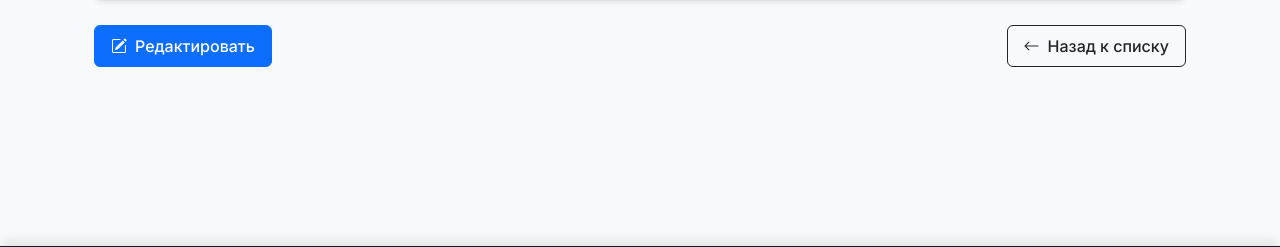
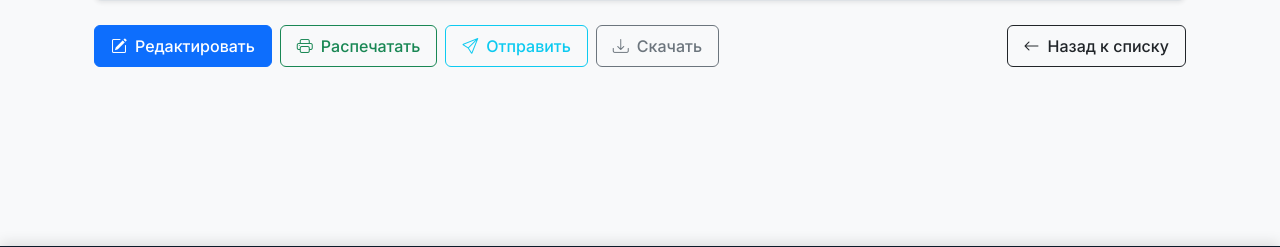
Before and after one commit to GenyaElamkov/HRResumeBank, a Django app: template core/templates/resumes/card_detail.html in a window 1280 px wide. Shown: the part 460-707 px from the top of the page. Run offline with Django 5.2, Linux system fonts and the light colour scheme; the template is opened without the code that fills it: most values are stand-ins (such as "Sample title", 1, 10 or a date in 2020); some libraries are stand-ins or nearby versions.

Commit message:
Добавлены кнопки в шаблон

```diff
--- a/core/apps/resumes/management/commands/seed.py
+++ b/core/apps/resumes/management/commands/seed.py
@@ -22,7 +22,7 @@ class Command(BaseCommand):
     TURN - включает (True) заполнение данными БД
     """
     TURN = True
-    COUNTER = 100
+    COUNTER = 10
 
     def handle(self, *args, **options):
         self.stdout.write(self.style.WARNING("=== Очищаем старые данные ==="))
--- a/core/project/settings/main.py
+++ b/core/project/settings/main.py
@@ -14,7 +14,7 @@ SECRET_KEY = env("DJANGO_SECRET_KEY")
 
 DEBUG = True
 
-ALLOWED_HOSTS = []
+ALLOWED_HOSTS = ['localhost', '127.0.0.1', '0.0.0.0', 'main-app']
 
 INSTALLED_APPS = [
     "django.contrib.admin",
--- a/core/templates/resumes/card_detail.html
+++ b/core/templates/resumes/card_detail.html
@@ -56,7 +56,14 @@
                                     <tr>
                                         <td class="fw-bold text-primary">{{ key }}</td>
                                         <td>
-                                            {% if value %}
+                                            {% if field.field_type == 'image' %}
+                                                <img src="{{ value }}"
+                                                    alt="{{ key }}"
+                                                    class="rounded"
+                                                    style="height: 200px; width: auto; max-width: 200px; object-fit: cover;"
+                                                    data-bs-toggle="tooltip"
+                                                    title="{{ key }}">
+                                            {% elif value %}
                                                 {{ value }}
                                             {% else %}
                                                 <span class="text-muted">Не указано</span>
@@ -73,12 +80,21 @@
     </div>
 
     <!-- Кнопки действий -->
-    <div class="d-flex gap-2 mb-4">
-        <a href="{% url 'resumes:fill_card' card.id %}" class="btn btn-primary">
-            <i class="bi bi-pencil-square me-2"></i>Редактировать
+    <div class="d-flex flex-wrap gap-2 mb-4">
+        <a href="{% url 'resumes:fill_card' card.id %}" class="btn btn-primary flex-fill flex-md-grow-0">
+            <i class="bi bi-pencil-square me-2"></i><span class="d-none d-sm-inline">Редактировать</span>
         </a>
-        <a href="#" class="btn btn-outline-dark ms-auto" onclick="window.history.go(-1); return false;">
-            <i class="bi bi-arrow-left me-2"></i>Назад к списку
+        <button type="button" class="btn btn-outline-success flex-fill flex-md-grow-0" onclick="window.print()">
+            <i class="bi bi-printer me-2"></i><span class="d-none d-sm-inline">Распечатать</span>
+        </button>
+        <button type="button" class="btn btn-outline-info flex-fill flex-md-grow-0">
+            <i class="bi bi-send me-2"></i><span class="d-none d-sm-inline">Отправить</span>
+        </button>
+        <button type="button" class="btn btn-outline-secondary flex-fill flex-md-grow-0">
+            <i class="bi bi-download me-2"></i><span class="d-none d-sm-inline">Скачать</span>
+        </button>
+        <a href="#" class="btn btn-outline-dark flex-fill flex-md-grow-0 ms-md-auto" onclick="window.history.go(-1); return false;">
+            <i class="bi bi-arrow-left me-2"></i><span class="d-none d-sm-inline">Назад к списку</span>
         </a>
     </div>
 </div>
@@ -109,6 +125,87 @@
         border-radius: 0.375rem;
         font-weight: 500;
         padding: 0.5rem 1rem;
+        min-width: auto;
+        flex: 1 1 auto;
+    }
+
+    @media (max-width: 575.98px) {
+        .d-flex.flex-wrap {
+            gap: 0.5rem !important;
+        }
+
+        .btn {
+            padding: 0.5rem 0.75rem;
+            font-size: 0.875rem;
+            flex: 1 1 calc(50% - 0.25rem);
+            min-width: calc(50% - 0.25rem);
+        }
+
+        .btn .bi {
+            margin-right: 0.25rem !important;
+        }
+    }
+
+    @media (max-width: 767.98px) {
+        .btn {
+            flex: 1 1 calc(33.333% - 0.5rem);
+            min-width: calc(33.333% - 0.5rem);
+        }
+
+        .ms-md-auto {
+            margin-left: 0 !important;
+            margin-top: 0.5rem;
+            flex: 1 1 100% !important;
+            min-width: 100% !important;
+        }
+    }
+
+    @media (min-width: 768px) {
+        .flex-md-grow-0 {
+            flex-grow: 0 !important;
+        }
+
+        .btn {
+            flex: 0 1 auto;
+            min-width: auto;
+        }
+    }
+
+    @media print {
+        .btn, .d-flex.flex-wrap,
+        .d-flex.justify-content-between,
+        nav.navbar,
+        header,
+        footer,
+        .card-header
+        {
+            display: none !important;
+        }
+
+        .container {
+            max-width: 100% !important;
+            padding: 0 !important;
+            margin: 0 !important;
+        }
+
+        .card {
+            border: 1px solid #000 !important;
+            box-shadow: none !important;
+        }
+
+        .table {
+            border-collapse: collapse !important;
+        }
+
+        .table th,
+        .table td {
+            border: 1px solid #000 !important;
+            padding: 8px !important;
+        }
+
+        .card-body {
+            display: block !important;
+        }
     }
 </style>
 {% endblock %}
--- a/core/templates/resumes/fill_card.html
+++ b/core/templates/resumes/fill_card.html
@@ -11,7 +11,7 @@
                     </h2>
                 </div>
                 <div class="card-body">
-                    <form method="post" class="needs-validation" novalidate>
+                    <form method="post"  enctype="multipart/form-data" class="needs-validation" novalidate>
                         {% csrf_token %}
 
                         {% for field in form %}
@@ -96,4 +96,5 @@
         });
     });
 </script>
+
 {% endblock %}
--- a/docker_compose/app.yaml
+++ b/docker_compose/app.yaml
@@ -14,6 +14,8 @@ services:
       - postgres2
     volumes:
       - ..:/app/
+      - media_volume:/app/media
+      - static_volume:/app/staticfiles
 
     networks:
       - hrresumebank-network
@@ -21,3 +23,7 @@ services:
 networks:
   hrresumebank-network:
     external: true
+
+volumes:
+  media_volume:
+  static_volume:
```
Also changed, not shown: core/apps/resumes/forms.py (+17 -1 lines), core/project/urls.py (+7 -0 lines), core/templates/resumes/partials/card_list_content.html (+13 -2 lines).
